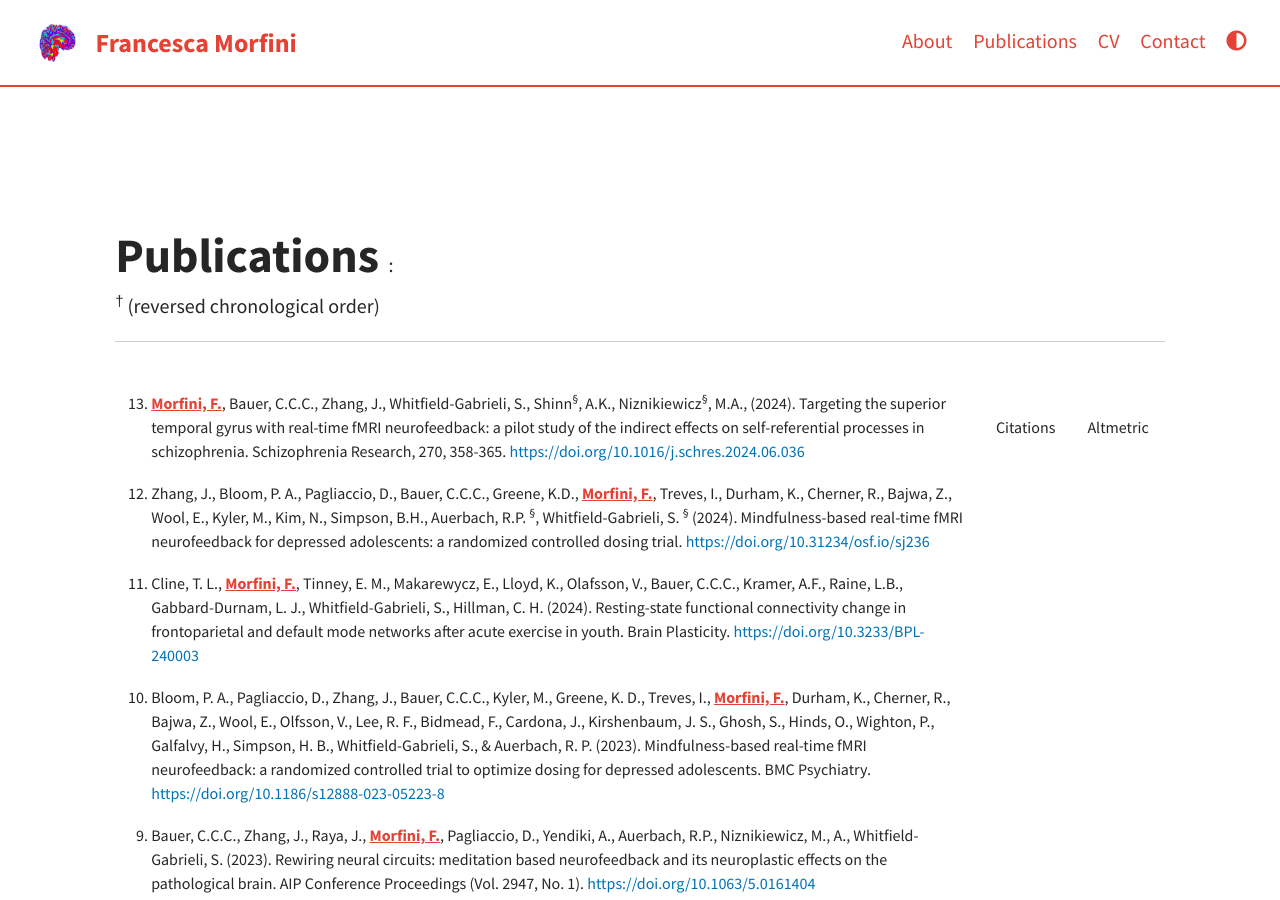
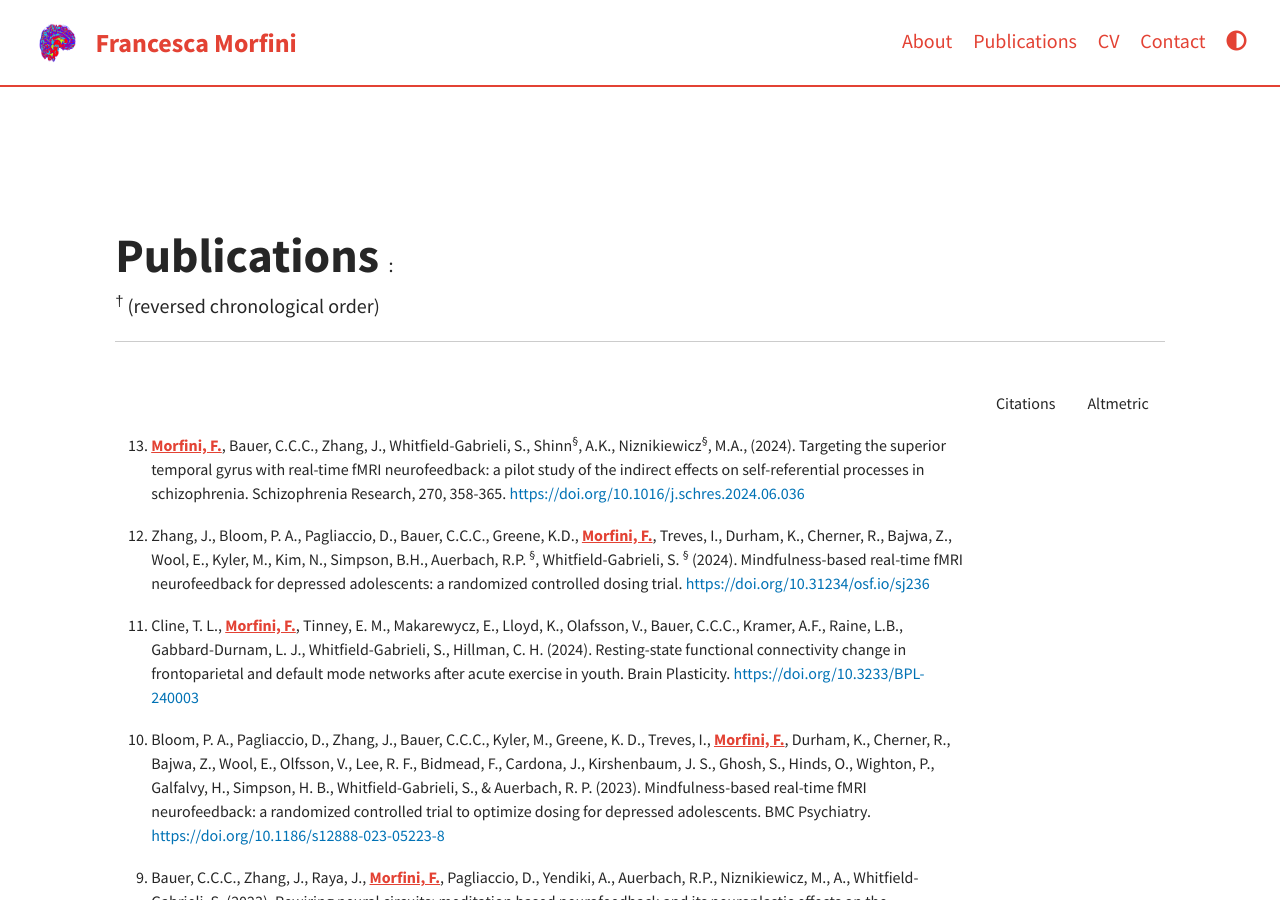
Before and after one commit to fmorfini/fmorfini.github.io, a Jekyll site: the page built from pages/publications.md, in a window 1280 px wide and 900 px high. Built offline with Jekyll 4.4.1, drawn with Linux system fonts in a browser that asks for light colours; a script that is not in the unit is left out; comment, search, counter and statistics services are not loaded.

Commit message:
Update publications.md

```diff
--- a/pages/publications.md
+++ b/pages/publications.md
@@ -52,13 +52,18 @@
  -->
 
 
-
+<!-- header leave at the beginning -->
+		<tr>
+		<td>		</td>
+		<td>	Citations </td>
+		<td>	Altmetric </td>
+		</tr>
 
 		<tr>
 		<td>	<li> <fm>Morfini, F.</fm>, Bauer, C.C.C., Zhang, J., Whitfield-Gabrieli, S., Shinn<sup>§</sup>, A.K., Niznikiewicz<sup>§</sup>, M.A., (2024). Targeting the superior temporal gyrus with real-time fMRI neurofeedback: a pilot study of the indirect effects on self-referential processes in schizophrenia. Schizophrenia Research, 270, 358-365.
 		<a href="https://doi.org/10.1016/j.schres.2024.06.036">https://doi.org/10.1016/j.schres.2024.06.036</a>	</li>	</td>
-		<td>	Citations <span class="__dimensions_badge_embed__" data-doi="10.1016/j.schres.2024.06.036" data-hide-zero-citations="true" data-legend="hover-right" data-style="small_circle"></span><script async src="https://badge.dimensions.ai/badge.js" charset="utf-8"></script> </td>
-		<td>	Altmetric <div data-pmid="38968807" class='altmetric-embed' data-badge-type='donut' data-hide-less-than="0" data-hide-no-mentions="true" data-badge-popover="right" ></div>	</td>
+		<td>	<span class="__dimensions_badge_embed__" data-doi="10.1016/j.schres.2024.06.036" data-hide-zero-citations="true" data-legend="hover-right" data-style="small_circle"></span><script async src="https://badge.dimensions.ai/badge.js" charset="utf-8"></script> </td>
+		<td>	<div data-pmid="38968807" class='altmetric-embed' data-badge-type='donut' data-hide-less-than="0" data-hide-no-mentions="true" data-badge-popover="right" ></div>	</td>
 		</tr>
 
 		<tr>
```
